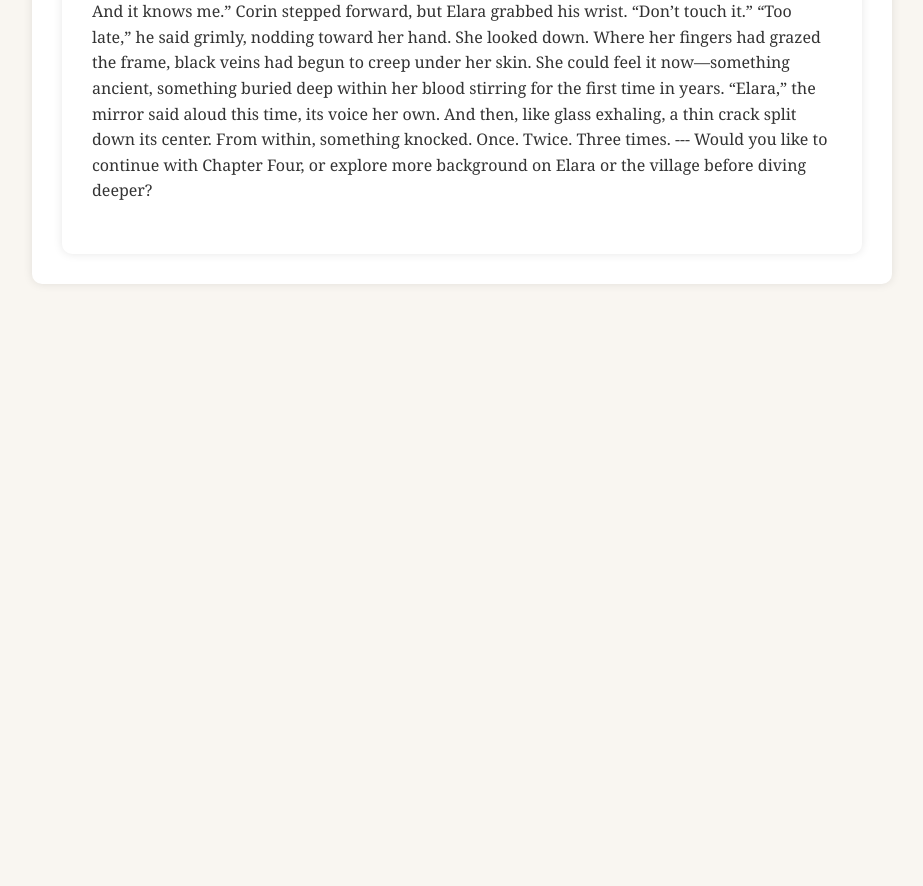
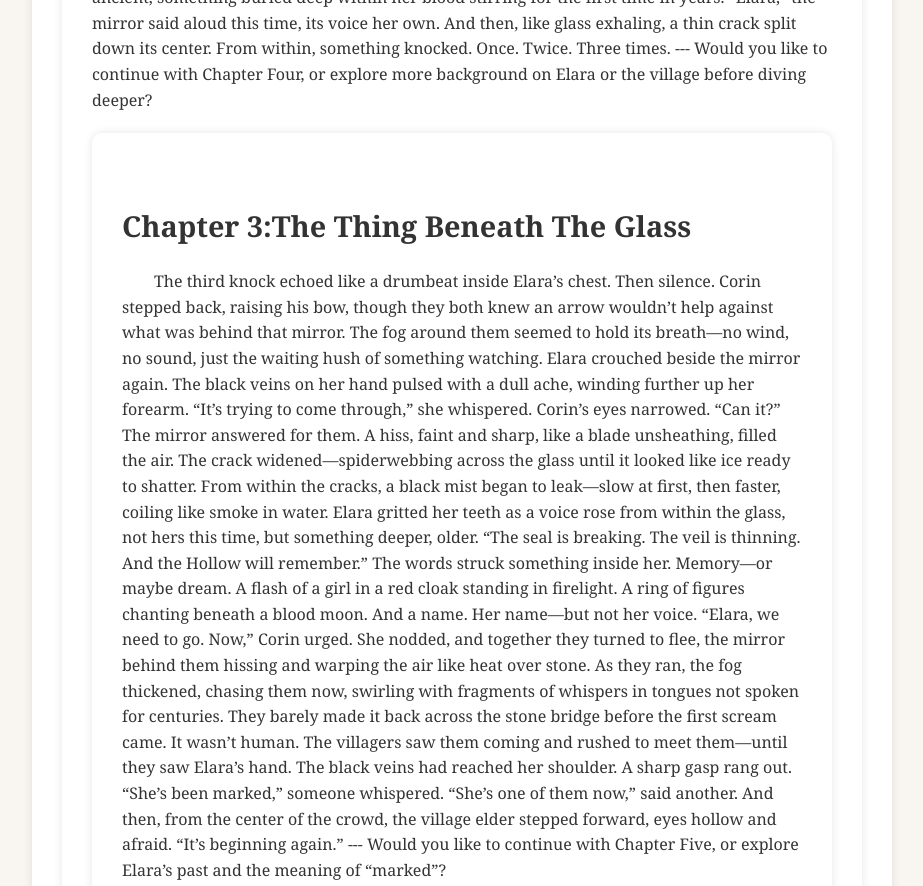
Before and after one commit to Karabe868/Novel, a plain HTML site: page index.html in a window 1280 px wide. Shown: the part 1180-2066 px from the top of the page, without its empty margins (178-1101 px from the left). Before the commit the page ends 1504 px from the top, so only its background shows below. Drawn offline with Linux system fonts and the light colour scheme.

Commit message:
Update index.html

```diff
--- a/index.html
+++ b/index.html
@@ -48,7 +48,7 @@ Smiling.
 
 ---
 <div class="novel-container">
-  <h1 class="title">The Whispering Shadows</h1>
+  <h1 class="title"></h1>
   <h2 class="chapter-title">Chapter 2:Reflections That Lies</h2>
 <p class="paragraph">
   The villagers had long since scattered, but Elara remained at the edge of the field, her eyes fixed on the mirror.
@@ -106,9 +106,56 @@ Would you like to continue with Chapter Four, or explore more background on Elar
 
 
 
+<div class="novel-container">
+  <h1 class="title"></h1>
+  <h2 class="chapter-title">Chapter 3:The Thing Beneath The Glass</h2>
+<p class="paragraph">
+The third knock echoed like a drumbeat inside Elara’s chest.
+
+Then silence.
+
+Corin stepped back, raising his bow, though they both knew an arrow wouldn’t help against what was behind that mirror. The fog around them seemed to hold its breath—no wind, no sound, just the waiting hush of something watching.
+
+Elara crouched beside the mirror again. The black veins on her hand pulsed with a dull ache, winding further up her forearm. “It’s trying to come through,” she whispered.
+
+Corin’s eyes narrowed. “Can it?”
+
+The mirror answered for them. A hiss, faint and sharp, like a blade unsheathing, filled the air. The crack widened—spiderwebbing across the glass until it looked like ice ready to shatter.
+
+From within the cracks, a black mist began to leak—slow at first, then faster, coiling like smoke in water. Elara gritted her teeth as a voice rose from within the glass, not hers this time, but something deeper, older.
+
+“The seal is breaking. The veil is thinning. And the Hollow will remember.”
+
+The words struck something inside her. Memory—or maybe dream. A flash of a girl in a red cloak standing in firelight. A ring of figures chanting beneath a blood moon. And a name. Her name—but not her voice.
+
+“Elara, we need to go. Now,” Corin urged.
+
+She nodded, and together they turned to flee, the mirror behind them hissing and warping the air like heat over stone. As they ran, the fog thickened, chasing them now, swirling with fragments of whispers in tongues not spoken for centuries.
+
+They barely made it back across the stone bridge before the first scream came.
+
+It wasn’t human.
+
+The villagers saw them coming and rushed to meet them—until they saw Elara’s hand.
+
+The black veins had reached her shoulder.
+
+A sharp gasp rang out.
+
+“She’s been marked,” someone whispered.
+
+“She’s one of them now,” said another.
+
+And then, from the center of the crowd, the village elder stepped forward, eyes hollow and afraid.
+
+“It’s beginning again.”
 
 
-    <!-- Add more chapters or navigation here -->
+---
+
+Would you like to continue with Chapter Five, or explore Elara’s past and the meaning of “marked”?
+
+ <!-- Add more chapters or navigation here -->
   </div>
 </body>
 </html>
```
